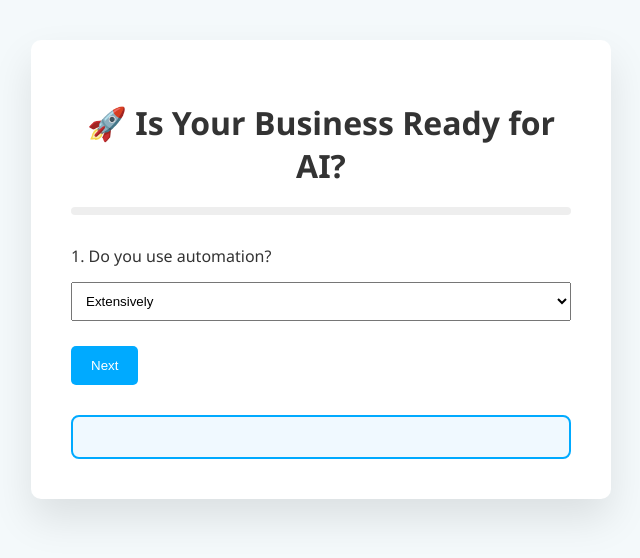
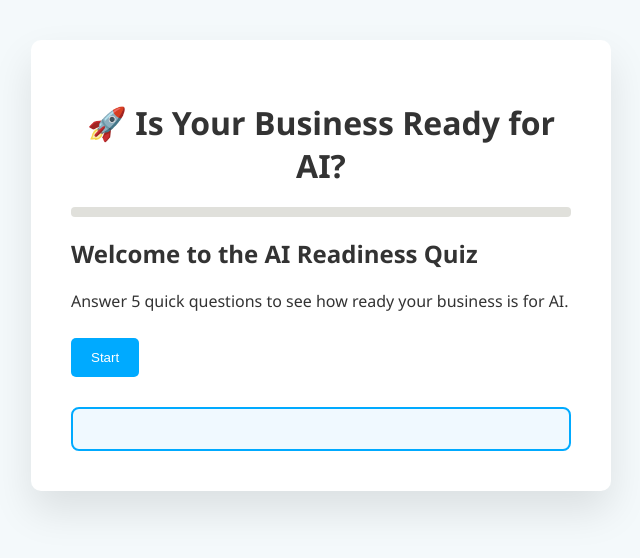
Before and after one commit to Radigu74/AI-Readiness-quiz, a Flask app: page / in a window 1280 px wide. Shown: the top 558 px of the page, without its empty margins (319-959 px from the left). Run offline with Flask 3, Linux system fonts and the light colour scheme.

Commit message:
Update index.html
copied local code

```diff
--- a/templates/index.html
+++ b/templates/index.html
@@ -5,56 +5,94 @@
   <meta name="viewport" content="width=device-width, initial-scale=1" />
   <title>AI Readiness Quiz</title>
   <link rel="stylesheet" href="/static/style.css" />
+  <style>
+    .step { display: none; }
+    .step.active { display: block; }
+    button { cursor: pointer; }
+    #quizForm { display: none; }
+    .progress-bar {
+      background: #E0E0DB;
+      height: 10px;
+      border-radius: 4px;
+      margin: 20px 0;
+      overflow: hidden;
+    }
+    #progress {
+      background: #2f5d50;
+      height: 100%;
+      width: 0%;
+      transition: width 0.3s ease;
+    }
+  </style>
 </head>
 <body>
   <div class="quiz-container">
     <h1>🚀 Is Your Business Ready for AI?</h1>
     <div class="progress-bar"><div id="progress"></div></div>
+    <p class="step-counter" id="stepCounter"></p>
 
+    <!-- ✅ Step 0: Intro Screen -->
+    <div id="introScreen">
+      <h2>Welcome to the AI Readiness Quiz</h2>
+      <p>Answer 5 quick questions to see how ready your business is for AI.</p>
+      <button id="startButton" type="button">Start</button>
+    </div>
+
+      <!-- ✅ Main Quiz -->
     <form id="quizForm">
+      <!-- Step 1 -->
       <div class="step active">
         <label>1. Do you use automation?</label>
-        <select name="q1">
+        <select name="q1" required>
+          <option value="">Select</option>
           <option value="extensive">Extensively</option>
           <option value="some">Some areas</option>
           <option value="none">Not really</option>
         </select>
-        <button type="button" onclick="nextStep()">Next</button>
+        <button type="button" class="next-btn">Next</button>
       </div>
 
+      <!-- Step 2 -->
       <div class="step">
         <label>2. Team’s confidence with AI?</label>
-        <select name="q2">
+        <select name="q2" required>
+          <option value="">Select</option>
           <option value="high">Very confident</option>
           <option value="medium">Somewhat</option>
           <option value="low">Not confident</option>
         </select>
-        <button type="button" onclick="nextStep()">Next</button>
+        <button type="button" class="next-btn">Next</button>
       </div>
 
+      <!-- Step 3 -->
       <div class="step">
         <label>3. Use of data?</label>
-        <select name="q3">
+        <select name="q3" required>
+          <option value="">Select</option>
           <option value="active">Use it actively</option>
           <option value="collect">Collect, not use</option>
           <option value="none">Not really</option>
         </select>
-        <button type="button" onclick="nextStep()">Next</button>
+        <button type="button" class="next-btn">Next</button>
       </div>
 
+      <!-- Step 4 -->
       <div class="step">
         <label>4. Tried AI tools?</label>
-        <select name="q4">
+        <select name="q4" required>
+          <option value="">Select</option>
           <option value="yes">Yes</option>
           <option value="testing">Just testing</option>
           <option value="no">No</option>
         </select>
-        <button type="button" onclick="nextStep()">Next</button>
+        <button type="button" class="next-btn">Next</button>
       </div>
 
+      <!-- Step 5 -->
       <div class="step">
         <label>5. Biggest challenge?</label>
-        <select name="q5">
+        <select name="q5" required>
+          <option value="">Select</option>
           <option value="use_case">No use case</option>
           <option value="skills">Lack of skills/time</option>
           <option value="trust">Security/trust</option>
@@ -64,8 +102,15 @@
       </div>
     </form>
 
+    <!-- ✅ Result Output -->
     <div id="result" class="result"></div>
   </div>
+
+  <!-- Load your quiz logic -->
+  <script src="/static/script.js"></script>
+</body>
+</html>
+
 
   <script src="/static/script.js"></script>
 </body>
```
